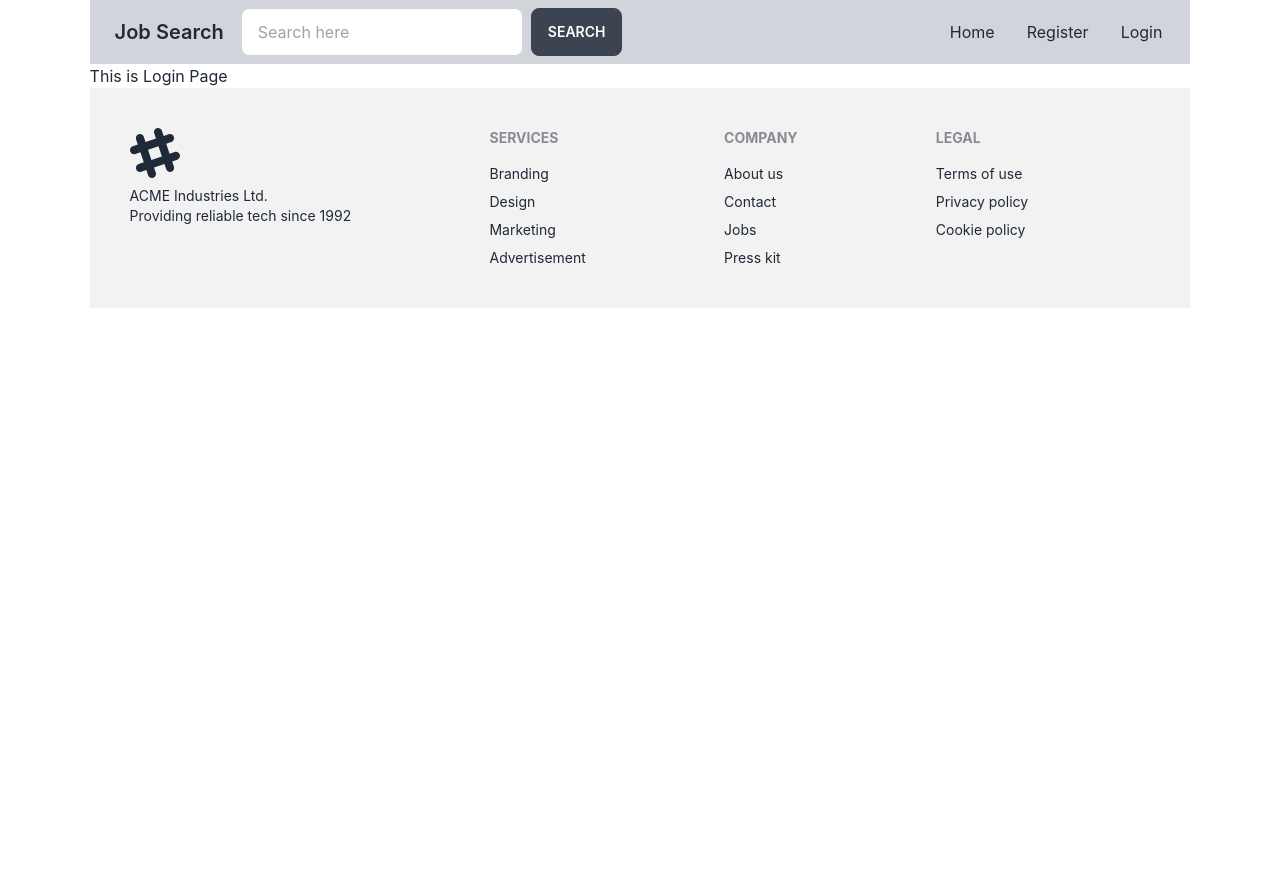
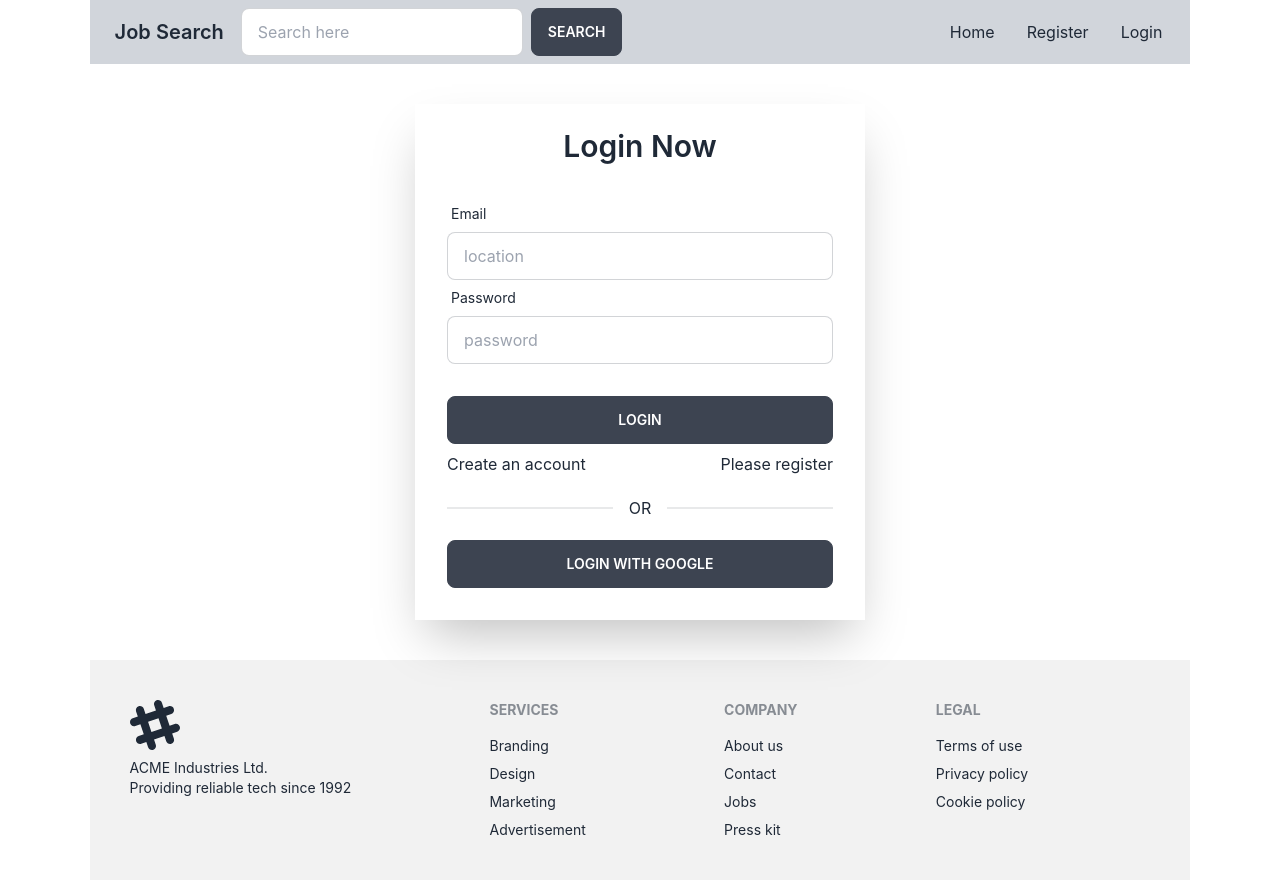
Before and after one commit to Mazharul430106/jobSearch-clientSite, a React (Create React App) app: page /login in a window 1280 px wide. Before the commit the page ends 800 px from the top, so only its background shows below. Built offline with nearby package versions, Linux system fonts and the light colour scheme.

Commit message:
added react context and added create user

```diff
--- a/package.json
+++ b/package.json
@@ -7,8 +7,11 @@
     "@testing-library/react": "^13.4.0",
     "@testing-library/user-event": "^13.5.0",
     "daisyui": "^2.51.5",
+    "firebase": "^9.19.1",
     "react": "^18.2.0",
     "react-dom": "^18.2.0",
+    "react-hook-form": "^7.43.9",
+    "react-hot-toast": "^2.4.0",
     "react-icons": "^4.8.0",
     "react-router-dom": "^6.10.0",
     "react-scripts": "5.0.1",
--- /dev/null
+++ b/src/Context/AuthProvider.js
@@ -0,0 +1,26 @@
+import React, { createContext } from 'react';
+import { createUserWithEmailAndPassword, getAuth } from "firebase/auth";
+import app from '../Firebase/Firebase.init';
+
+export const AuthContext = createContext();
+const auth = getAuth(app);
+
+const AuthProvider = ({ children }) => {
+
+    // create User
+    const createUser = (email, password) => {
+        return createUserWithEmailAndPassword(auth, email, password);
+    }
+
+
+    const authInfo = { createUser }
+
+    return (
+        <AuthContext.Provider value={authInfo}>
+            {children}
+        </AuthContext.Provider>
+    );
+};
+
+
+export default AuthProvider;
--- /dev/null
+++ b/src/Firebase/Firebase.init.js
@@ -0,0 +1,18 @@
+// Import the functions you need from the SDKs you need
+import { initializeApp } from "firebase/app";
+// TODO: Add SDKs for Firebase products that you want to use
+// https://firebase.google.com/docs/web/setup#available-libraries
+
+// Your web app's Firebase configuration
+const firebaseConfig = {
+  apiKey: "AIzaSyAIWskTzOjJ5r8I3nIQiqRTBNLeIEg2lgg",
+  authDomain: "job-search-website-4fe74.firebaseapp.com",
+  projectId: "job-search-website-4fe74",
+  storageBucket: "job-search-website-4fe74.appspot.com",
+  messagingSenderId: "980910379759",
+  appId: "1:980910379759:web:a053900ce6c23944e0c11a"
+};
+
+// Initialize Firebase
+const app = initializeApp(firebaseConfig);
+export default app;
--- a/src/Pages/Login/Login.js
+++ b/src/Pages/Login/Login.js
@@ -1,9 +1,50 @@
 import React from 'react';
+import { useForm } from 'react-hook-form';
+import { Link } from 'react-router-dom';
 
 const Login = () => {
+
+    const {register, handleSubmit} = useForm();
+    const handleLoginForm = (data)=> {
+        console.log(data)
+    }
+
     return (
-        <div>
-            <h1>This is Login Page</h1>
+        <div className="hero my-10 xl:col-span-1 lg:col-span-1">
+            <div className="hero-content flex-col lg:flex xl:max-w-[450px] lg:max-w-[450px] w-full p-0">
+                <div className="card flex-shrink-0 w-full shadow-2xl bg-base-100 rounded-none">
+                    <div className='flex items-center justify-center pt-6 gap-1'>
+                        <h1 className="text-3xl font-semibold">Login Now</h1>
+                    </div>
+                    <div className="card-body">
+                        <form onSubmit={handleSubmit(handleLoginForm)}>
+                            <div className="form-control">
+                                <label className="label">
+                                    <span className="label-text">Email</span>
+                                </label>
+                                <input type="email" {...register('email',{required: true})} name='email' placeholder="location" className="input input-bordered" />
+                            </div>
+                            <div className="form-control">
+                                <label className="label">
+                                    <span className="label-text">Password</span>
+                                </label>
+                                <input type="password" {...register('password', {required: true})} placeholder="password" className="input input-bordered" />
+                            </div>
+                            <div className="form-control mt-8">
+                                <button type='search' className='btn'>Login</button>
+                            </div>
+                        </form>
+                        <div className='flex items-center justify-between'>
+                            <span>Create an account</span>
+                            <Link to='/register'>Please register</Link>
+                        </div>
+                        <div className="divider">OR</div>
+                        <div className="form-control">
+                            <button type='search' className='btn'>Login with google</button>
+                        </div>
+                    </div>
+                </div>
+            </div>
         </div>
     );
 };
--- a/src/Pages/Register/Register.js
+++ b/src/Pages/Register/Register.js
@@ -1,9 +1,73 @@
-import React from 'react';
+import React, { useContext } from 'react';
+import { useForm } from 'react-hook-form';
+import { Link } from 'react-router-dom';
+import { AuthContext } from '../../Context/AuthProvider';
+import { toast } from 'react-hot-toast';
 
 const Register = () => {
+
+    const {createUser} = useContext(AuthContext);
+    // console.log(createUser)
+
+    const { register, handleSubmit } = useForm()
+    const handleRegister = (data) => {
+        // console.log(data);
+        createUser(data.email, data.password)
+        .then(result=> {
+            const user = result.user;
+            console.log(user)
+            toast.success('User Created Successfully');
+        })
+        .catch(error=> {
+            console.log(error)
+        })
+
+    }
+
     return (
-        <div>
-            <h1>This is Register Page</h1>
+        <div className="hero my-10 xl:col-span-1 lg:col-span-1">
+            <div className="hero-content flex-col lg:flex xl:max-w-[450px] lg:max-w-[450px] w-full p-0">
+                <div className="card flex-shrink-0 w-full shadow-2xl bg-base-100 rounded-none">
+                    <div className='flex items-center justify-center pt-6 gap-1'>
+                        <h1 className="text-3xl font-semibold">Register Now</h1>
+                    </div>
+                    <div className="card-body">
+                        <form onSubmit={handleSubmit(handleRegister)}>
+                            <div className="form-control">
+                                <label className="label">
+                                    <span className="label-text">Name</span>
+                                </label>
+                                <input type="text" {...register('name',{ required: true })} name='name' placeholder="name" className="input input-bordered" />
+                            </div>
+                            <div className="form-control">
+                                <label className="label">
+                                    <span className="label-text">Photo</span>
+                                </label>
+                                <input type="text" {...register('photo',{ required: true })} name='photo' placeholder="img-url" className="input input-bordered" />
+                            </div>
+                            <div className="form-control">
+                                <label className="label">
+                                    <span className="label-text">Email</span>
+                                </label>
+                                <input type="email" {...register('email',{ required: true })} name='email' placeholder="email" className="input input-bordered" />
+                            </div>
+                            <div className="form-control">
+                                <label className="label">
+                                    <span className="label-text">Password</span>
+                                </label>
+                                <input type="password" {...register('password',{ required: true })} name='password' placeholder="password" className="input input-bordered" />
+                            </div>
+                            <div className="form-control mt-5">
+                                <button type='text' className='btn'>Register</button>
+                            </div>
+                            <div className='flex items-center justify-between pt-3'>
+                                <span>All ready have an account</span>
+                                <Link to='/login'>Please login</Link>
+                            </div>
+                        </form>
+                    </div>
+                </div>
+            </div>
         </div>
     );
 };
--- a/src/index.js
+++ b/src/index.js
@@ -3,15 +3,18 @@ import ReactDOM from 'react-dom/client';
 import './index.css';
 import App from './App';
 import reportWebVitals from './reportWebVitals';
+import AuthProvider from './Context/AuthProvider';
+
+import { Toaster } from 'react-hot-toast';
 
 const root = ReactDOM.createRoot(document.getElementById('root'));
 root.render(
   <React.StrictMode>
-    <App />
+    <AuthProvider>
+      <App />
+    </AuthProvider>
+    <Toaster></Toaster>
   </React.StrictMode>
 );
 
-// If you want to start measuring performance in your app, pass a function
-// to log results (for example: reportWebVitals(console.log))
-// or send to an analytics endpoint. Learn more: https://bit.ly/CRA-vitals
 reportWebVitals();
```
Also changed, not shown: 1 other file (tests, documents, lock files or other folders).
